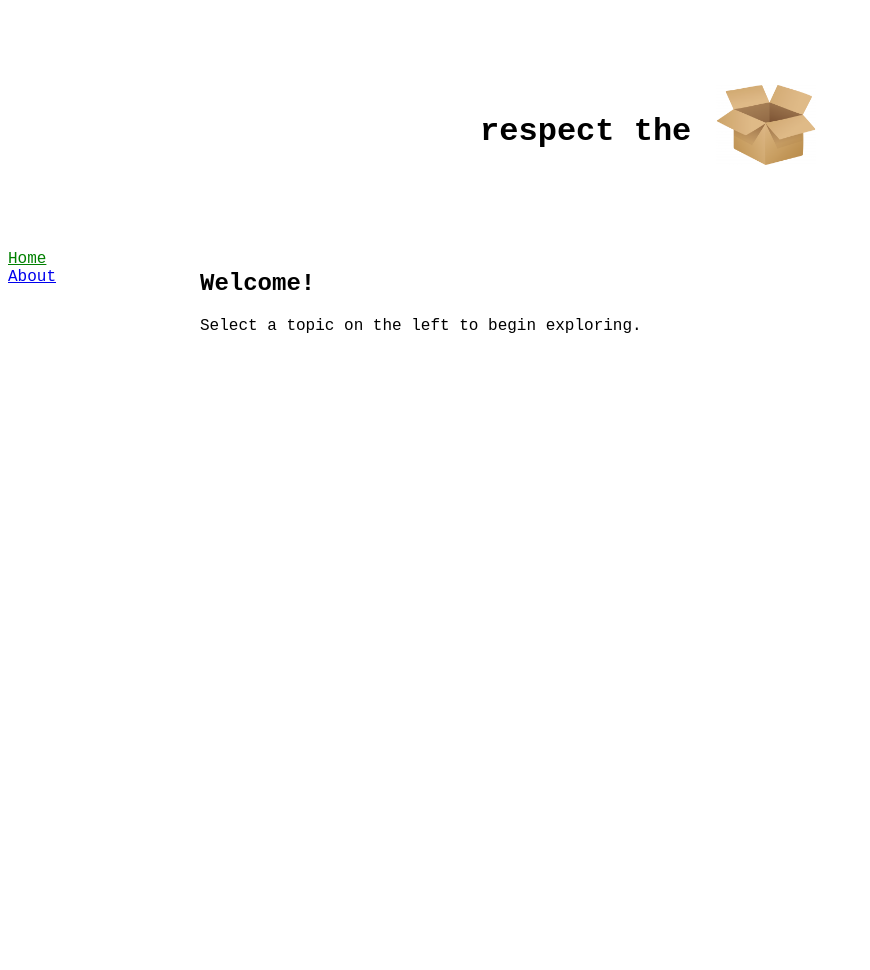
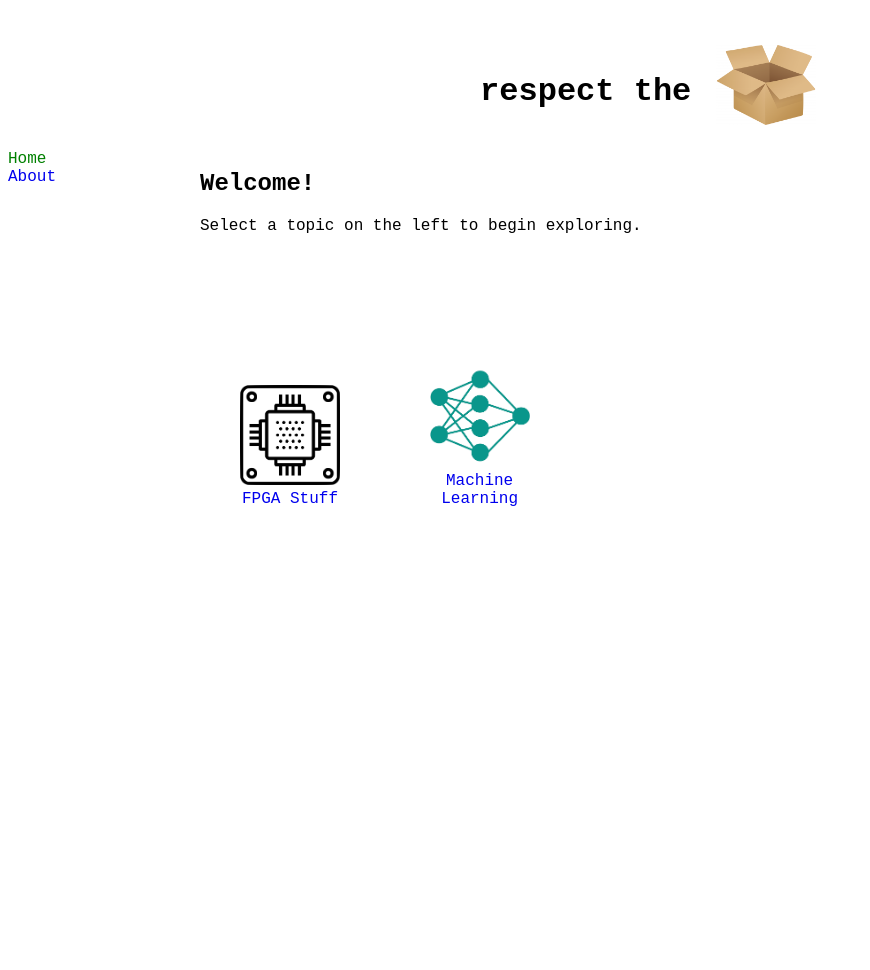
Before and after one commit to crlsvzqz5/github.io, a Jekyll site: the page built from index.md, in a window 1280 px wide. Shown: the whole page, without its empty margins (0-870 px from the left). Built offline with Jekyll 4.4.1, drawn with Linux system fonts in a browser that asks for light colours; after the commit the page ends 900 px from its top, so only the background shows below that.

Commit message:
topic images and captions

```diff
--- /dev/null
+++ b/_data/home_topics.yaml
@@ -0,0 +1,6 @@
+- caption: FPGA Stuff
+  image: /assets/images/fpga.png
+  link: /fpga.html
+- caption: Machine Learning
+  image: /assets/images/nn.png
+  link: /fpga.html
--- a/_sass/main.scss
+++ b/_sass/main.scss
@@ -23,7 +23,7 @@
 	width: 100%;
 	text-align: center;
 	position: absolute;
-	top: 60px;
+	top: 20px;
 	font-family: "Courier New";
 }
 
@@ -31,7 +31,7 @@
 	height: 80%;
 	width: 100%;
 	position: absolute;
-	top: 250px;
+	top: 150px;
         font-family: "Courier New";
 }
 
@@ -49,3 +49,17 @@
 	width: 80%;
         font-family: "Courier New";
 }
+
+.topic_fig {
+	width: 100px;
+	text-align: center;
+	display: inline-block;
+}
+
+.topic_img {
+	width: 100%;
+}
+
+a {
+	text-decoration: none;
+}
--- a/index.md
+++ b/index.md
@@ -6,3 +6,14 @@ title: home
 ## Welcome!
 
 Select a topic on the left to begin exploring.
+
+<div style="position:relative; top:100px;">
+{% for item in site.data.home_topics %}
+<a href="{{ item.link }}">
+<figure class="topic_fig">
+<img class="topic_img" src="{{ item.image }}"/>
+<figcaption>{{ item.caption }}</figcaption>
+</figure>
+</a>
+{% endfor %}
+</div>
```
Also changed, not shown: fpga.md (added, +15 -0 lines), assets/images/fpga.png (added), assets/images/nn.png (added).
